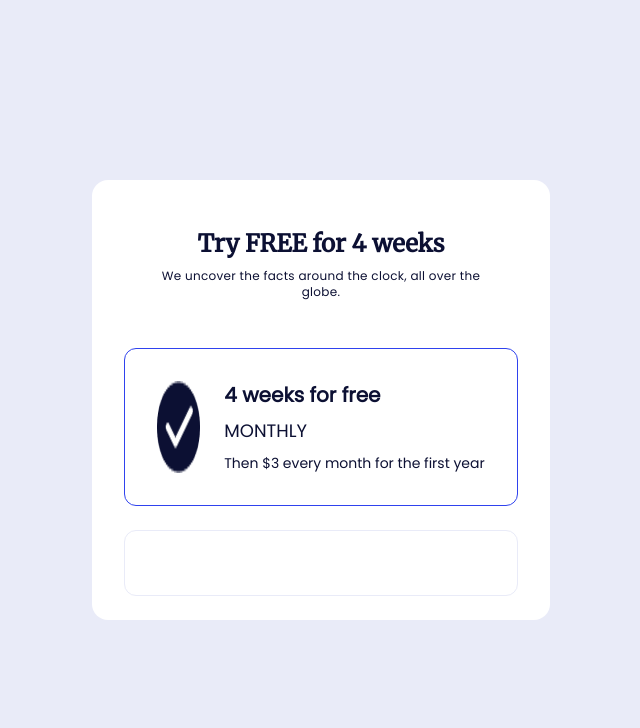
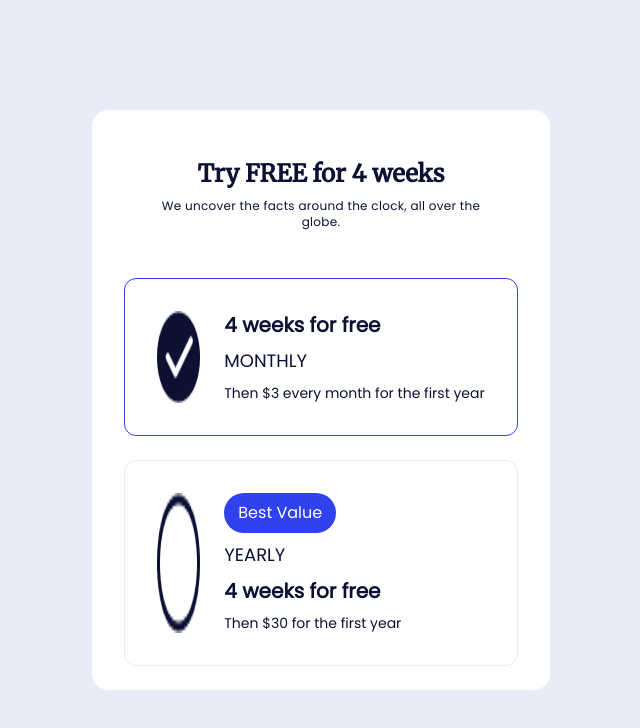
Before and after one commit to iqoll/pricing-card, a website: page index.html in a window 1280 px wide. Shown: the whole page, without its empty margins (319-959 px from the left). Drawn offline with Linux system fonts and the light colour scheme.

Commit message:
card 2 frame 1 html and css

```diff
--- a/index.html
+++ b/index.html
@@ -42,9 +42,19 @@
           </div>
           <!-- card 2 -->
           <div class="p-8 mx-2 mt-6 rounded-xl border border-[#E9EBF8] text-[#0C1033]">
-
+            <div class="flex space-x-6 align-center">
+              <img src="images/Group 2.png" alt="">
+              <!-- Content  -->
+              <div class="flex flex-col space-y-2 text-[#0C1033] font-mono font-medium">
+                <button class="w-28 px-1 py-2 text-center rounded-full text-white bg-[#2F42EE]">Best Value</button>
+                <p class="text-lg ">YEARLY</p>
+                <p class="text-xl font-bold">4 weeks for free</p>
+                <p class="text-sm">Then $30 for the first year</p>
+              </div>
+            </div>
           </div>
         </div>
+        <!-- Frame 3 -->
       </div>
     </div>
   </div>
```
Also changed, not shown: css/style.css, images/Group 2.png (added).
